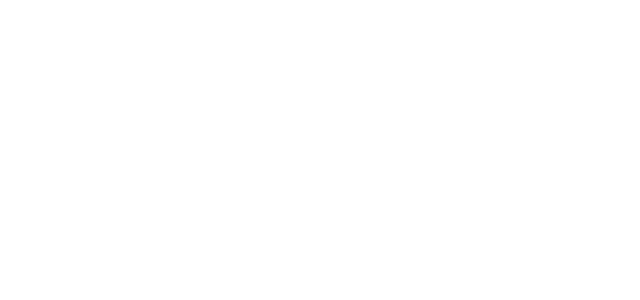
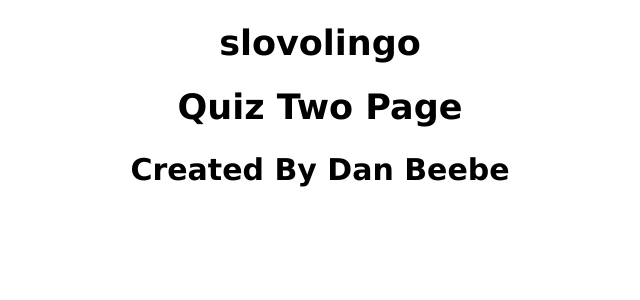
Before and after one commit to danielwbeebe/Slovene-Language-App, a React (Create React App) app in the folder client/: page /quiztwo in a window 1280 px wide. Shown: the top 300 px of the page, without its empty margins (320-960 px from the left). Built offline with nearby package versions, Linux system fonts and the light colour scheme.

Commit message:
add route to quiz two page

```diff
--- a/client/src/App.js
+++ b/client/src/App.js
@@ -14,6 +14,7 @@ import Login from './components/Login';
 import Main from './components/Main';
 import AboutApp from './components/AboutApp';
 import QuizOne from './components/QuizOne';
+import QuizTwo from './components/QuizTwo';
 
 // app.js used to route through app and maintain auth while doing so
 class App extends Component {
@@ -99,6 +100,7 @@ class App extends Component {
           <Route exact path="/main" render={() => <Main />} />
           <Route exact path="/about" render={() => <AboutApp />} />
           <Route exact path="/quizone" render={() => <QuizOne />} />
+          <Route exact path="/quiztwo" render={() => <QuizTwo />} />
         </div>
       </Router>
     );
--- /dev/null
+++ b/client/src/components/QuizTwo.jsx
@@ -0,0 +1,29 @@
+import React from 'react';
+import {Link} from 'react-router-dom';
+
+const QuizTwo = () => {
+
+  return (
+    <div className="quiz-two">
+
+      <div className="quiz-two-header">
+
+        <div className="quiz-two-message">
+          <h1>slovolingo</h1>
+        </div>
+
+      </div>
+
+      <div className="quiz-two-main">
+        <h1>Quiz Two Page</h1>
+      </div>
+
+      <div className="quiz-two-footer">
+        <h2>Created By Dan Beebe</h2>
+      </div>
+
+    </div>
+  )
+}
+
+export default QuizTwo;
```
